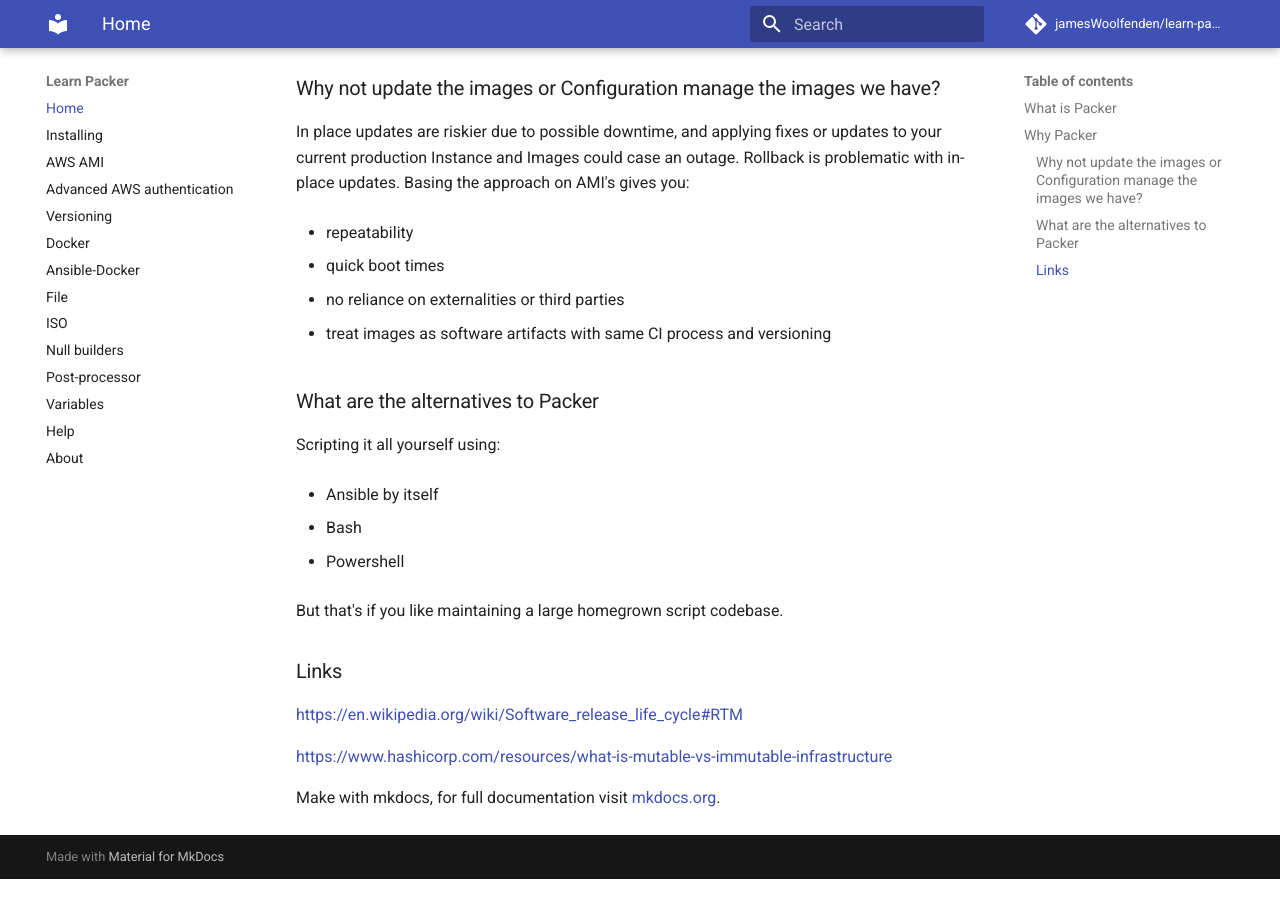
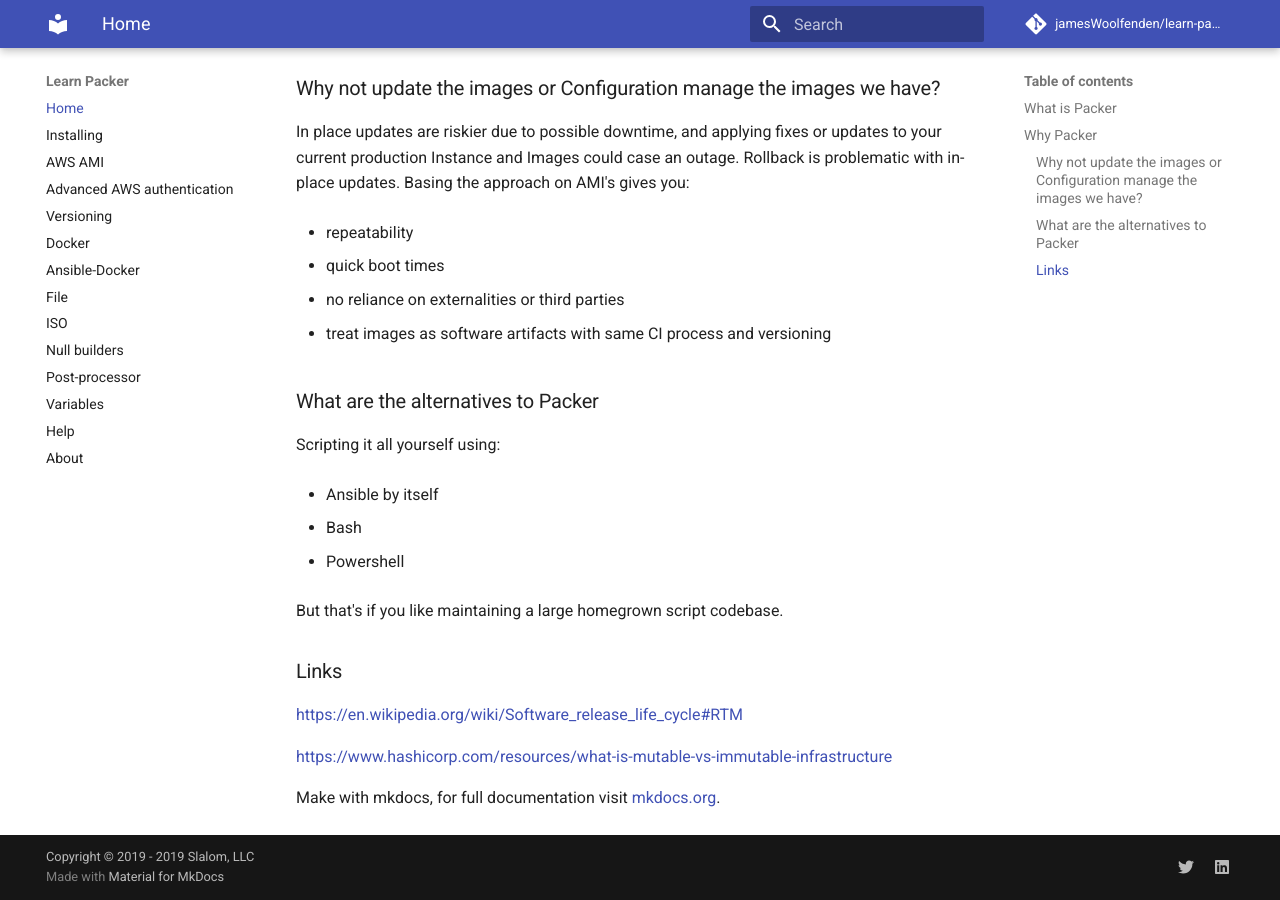
Before and after one commit to JamesWoolfenden/learn-packer, an MkDocs documentation site: the page built from docs/index.md, in a window 1280 px wide and 900 px high, scrolled down 2901 px. Built offline with MkDocs 1.6.1 and Material for MkDocs 9.7.7, drawn with Linux system fonts in a browser that asks for light colours; comment, search, counter and statistics services are not loaded; before the commit the page ends 3780 px from its top, so only the background shows below that.

Commit message:
add icon

```diff
--- a/mkdocs.yml
+++ b/mkdocs.yml
@@ -41,3 +41,15 @@
   - pymdownx.tasklist:
       custom_checkbox: true
   - pymdownx.tilde
+
+# Customization
+extra:
+  manifest: 'manifest.webmanifest'
+  social:
+    - type: 'twitter'
+      link: 'https://twitter.com/slalom'
+    - type: 'linkedin'
+      link: 'https://linkedin.com/company/slalom-consulting/'
+
+# Copyright
+copyright: 'Copyright &copy; 2019 - 2019 Slalom, LLC'
```
